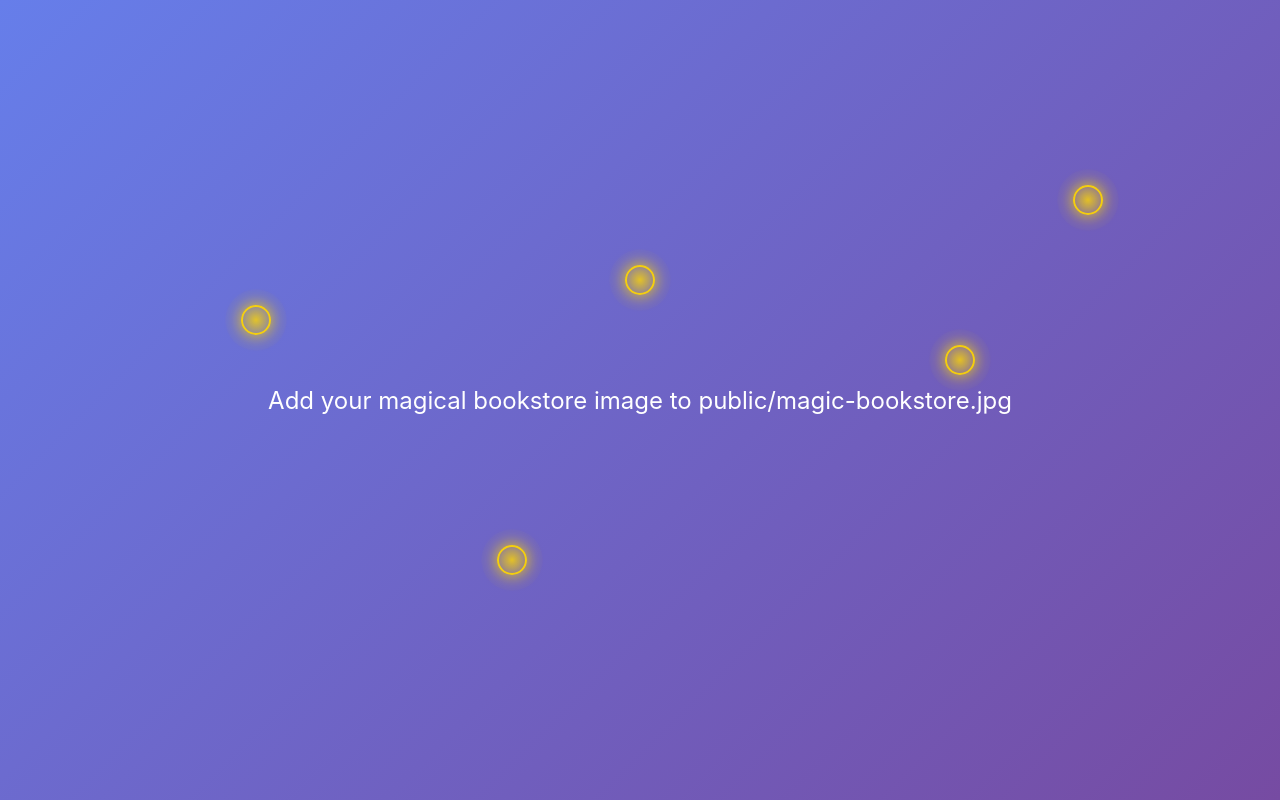
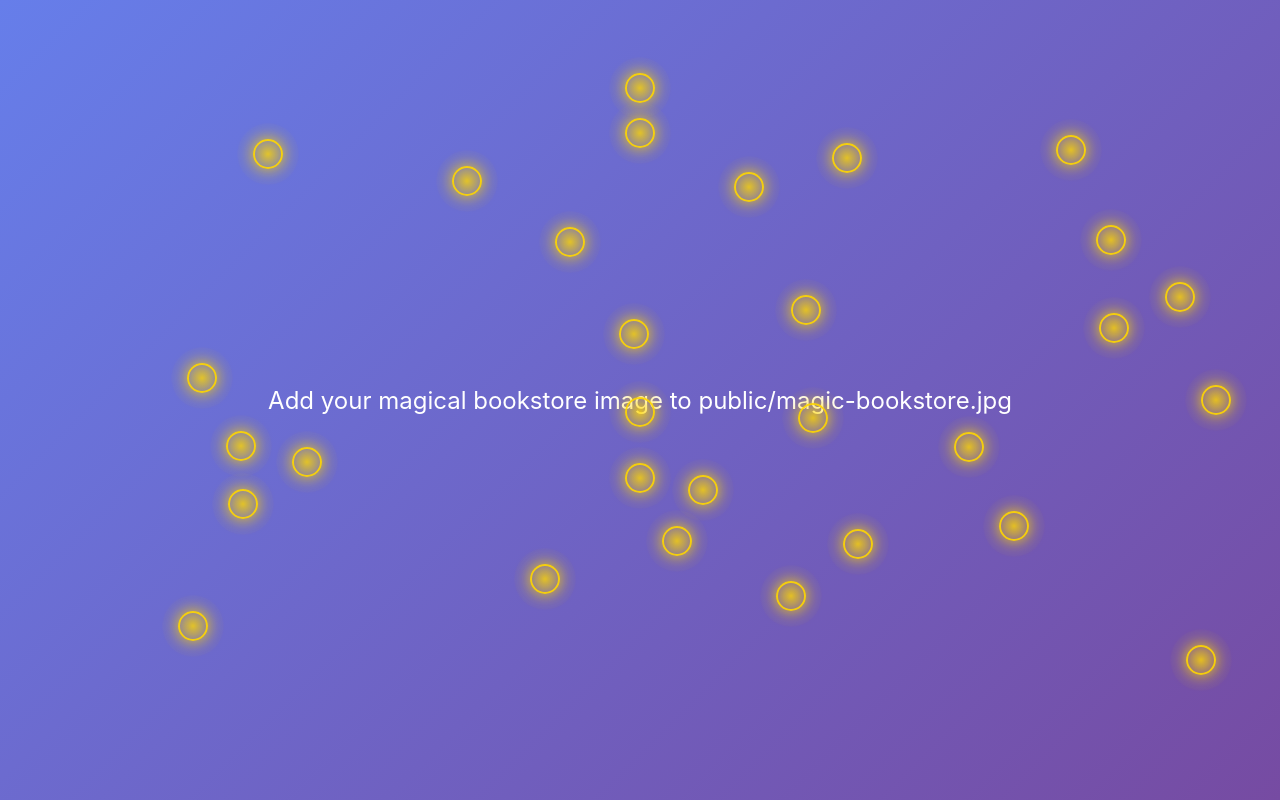
Before and after one commit to markwasu2/wasuwanich, a Next.js app: page / in a window 1280 px wide. Built offline with nearby package versions, Linux system fonts and the light colour scheme.

Commit message:
Add 33 detailed hotspots mapped to library image - cat, books, plants, window, lights

```diff
--- a/app/hotspots.ts
+++ b/app/hotspots.ts
@@ -1,4 +1,4 @@
-// Hotspot definitions for the magical bookstore
+// Hotspot definitions for the magical library
 export interface Hotspot {
   id: string;
   x: number; // percentage from left
@@ -8,39 +8,223 @@ export interface Hotspot {
 }
 
 export const HOTSPOTS: Hotspot[] = [
+  // 🐈 Foreground / Table / Cat Area
   {
-    id: "shelf1",
-    x: 20,
-    y: 40,
-    label: "Mystery Section",
-    description: "Ancient tomes filled with unsolved riddles and forgotten tales...",
+    id: "sleeping-cat",
+    x: 42.6,
+    y: 72.4,
+    label: "Sleeping Cat",
+    description: "A ginger cat dozes peacefully on a cushioned stool, dreaming of ancient tales...",
   },
   {
-    id: "shelf2",
-    x: 50,
-    y: 35,
-    label: "Fantasy Corner",
-    description: "Where dragons soar and magic flows through every page...",
+    id: "coffee-mug",
+    x: 54.9,
+    y: 61.2,
+    label: "Steaming Coffee",
+    description: "A warm cup of coffee, still steaming. Someone was just here...",
   },
   {
-    id: "shelf3",
-    x: 75,
-    y: 45,
-    label: "Poetry Nook",
-    description: "Whispers of verses that dance in the moonlight...",
+    id: "open-notebook",
+    x: 61.8,
+    y: 74.5,
+    label: "Open Notebook",
+    description: "Pages filled with handwritten notes and sketches, waiting to be read...",
   },
   {
-    id: "desk",
-    x: 40,
-    y: 70,
-    label: "Reading Desk",
-    description: "A cozy spot where time stands still and stories come alive...",
+    id: "book-stack",
+    x: 52.9,
+    y: 67.6,
+    label: "Antique Books",
+    description: "A carefully stacked collection of leather-bound volumes, worn with time...",
   },
   {
-    id: "window",
-    x: 85,
-    y: 25,
-    label: "Window View",
-    description: "Look outside to see the world beyond the pages...",
+    id: "ink-bottle",
+    x: 67.0,
+    y: 68.0,
+    label: "Ink & Quill",
+    description: "A delicate ink pot and quill, ready for writing letters to distant friends...",
+  },
+  {
+    id: "letters-box",
+    x: 79.2,
+    y: 65.8,
+    label: "Sealed Letters",
+    description: "A box of letters sealed with wax, containing secrets and stories untold...",
+  },
+  {
+    id: "fern-plant",
+    x: 75.7,
+    y: 55.9,
+    label: "Potted Fern",
+    description: "A lush fern bringing life and freshness to this cozy corner...",
+  },
+
+  // 📚 Middle Bookshelves (Back Wall)
+  {
+    id: "center-statue",
+    x: 50.0,
+    y: 51.5,
+    label: "Owl Sculpture",
+    description: "A wise owl watches over the library, guardian of knowledge...",
+  },
+  {
+    id: "botanical-print-center",
+    x: 50.0,
+    y: 59.7,
+    label: "Botanical Illustration",
+    description: "A framed print of pressed herbs, catalogued with careful detail...",
+  },
+  {
+    id: "botanical-print-right",
+    x: 63.5,
+    y: 52.3,
+    label: "Herbal Study",
+    description: "Another botanical study, showing the medicinal properties of ancient plants...",
+  },
+  {
+    id: "hanging-herbs-left",
+    x: 36.5,
+    y: 22.6,
+    label: "Dried Herbs",
+    description: "Bundles of lavender and sage hang from the rafters, filling the air with their scent...",
+  },
+  {
+    id: "hanging-herbs-right",
+    x: 58.5,
+    y: 23.4,
+    label: "Hanging Flowers",
+    description: "Dried roses and wildflowers, preserved from summers past...",
+  },
+  {
+    id: "antique-globe",
+    x: 63.0,
+    y: 38.8,
+    label: "Antique Globe",
+    description: "An old globe showing lands both real and imagined, waiting to be explored...",
+  },
+  {
+    id: "shelf-lantern",
+    x: 44.5,
+    y: 30.2,
+    label: "Reading Lantern",
+    description: "A warm lantern casting gentle light across the pages of countless books...",
+  },
+  {
+    id: "mini-candle",
+    x: 49.5,
+    y: 41.8,
+    label: "Flickering Candle",
+    description: "A small candle flame dances in the quiet air of the library...",
+  },
+
+  // 🌿 Left Shelves / Side Wall
+  {
+    id: "botanical-prints-left",
+    x: 15.8,
+    y: 47.3,
+    label: "Nature Studies",
+    description: "A collection of botanical prints, each one a masterpiece of observation...",
+  },
+  {
+    id: "left-lantern",
+    x: 15.1,
+    y: 78.2,
+    label: "Floor Lantern",
+    description: "A large lantern resting on the floor, its glow reaching into shadowed corners...",
+  },
+  {
+    id: "side-candle",
+    x: 19.0,
+    y: 63.0,
+    label: "Shelf Candle",
+    description: "A small candle nestled between books, keeping watch through the night...",
+  },
+  {
+    id: "plant-pot-left",
+    x: 24.0,
+    y: 57.8,
+    label: "Shelf Plant",
+    description: "A thriving plant that seems to love the company of books...",
+  },
+  {
+    id: "crystal-geode",
+    x: 18.8,
+    y: 55.7,
+    label: "Crystal Geode",
+    description: "A beautiful geode catches the light, its crystals sparkling like stars...",
+  },
+
+  // 🌸 Right Window Area
+  {
+    id: "arched-window",
+    x: 87.0,
+    y: 41.0,
+    label: "Garden Window",
+    description: "Through the arched window, a secret garden blooms with roses and magic...",
+  },
+  {
+    id: "celestial-art",
+    x: 86.8,
+    y: 30.0,
+    label: "Moon Art",
+    description: "A framed celestial map showing the phases of the moon and distant constellations...",
+  },
+  {
+    id: "hanging-ivy",
+    x: 83.7,
+    y: 18.8,
+    label: "Hanging Ivy",
+    description: "Cascading ivy brings the outside in, a living decoration...",
+  },
+  {
+    id: "window-roses",
+    x: 95.0,
+    y: 50.0,
+    label: "Rose Garden",
+    description: "Pink roses bloom just outside, their petals glowing in the soft light...",
+  },
+  {
+    id: "right-candle",
+    x: 92.2,
+    y: 37.1,
+    label: "Window Candle",
+    description: "A bright candle on the windowsill, a beacon for travelers...",
+  },
+  {
+    id: "corner-lantern",
+    x: 93.8,
+    y: 82.5,
+    label: "Corner Lantern",
+    description: "A warm lantern in the corner creates a perfect reading nook...",
+  },
+
+  // 🔥 Ceiling / Lights
+  {
+    id: "chandelier",
+    x: 50.0,
+    y: 16.6,
+    label: "Grand Chandelier",
+    description: "An elegant chandelier illuminates the entire library with warm, golden light...",
+  },
+  {
+    id: "string-lights-left",
+    x: 20.9,
+    y: 19.2,
+    label: "Fairy Lights",
+    description: "Twinkling string lights add a touch of whimsy to this magical space...",
+  },
+  {
+    id: "string-lights-right",
+    x: 66.2,
+    y: 19.7,
+    label: "String Lights",
+    description: "More fairy lights dance across the ceiling, like captured fireflies...",
+  },
+  {
+    id: "exposed-beams",
+    x: 50.0,
+    y: 11.0,
+    label: "Ancient Beams",
+    description: "The wooden beams have held this library together for centuries, silent witnesses to countless stories...",
   },
 ];
```
